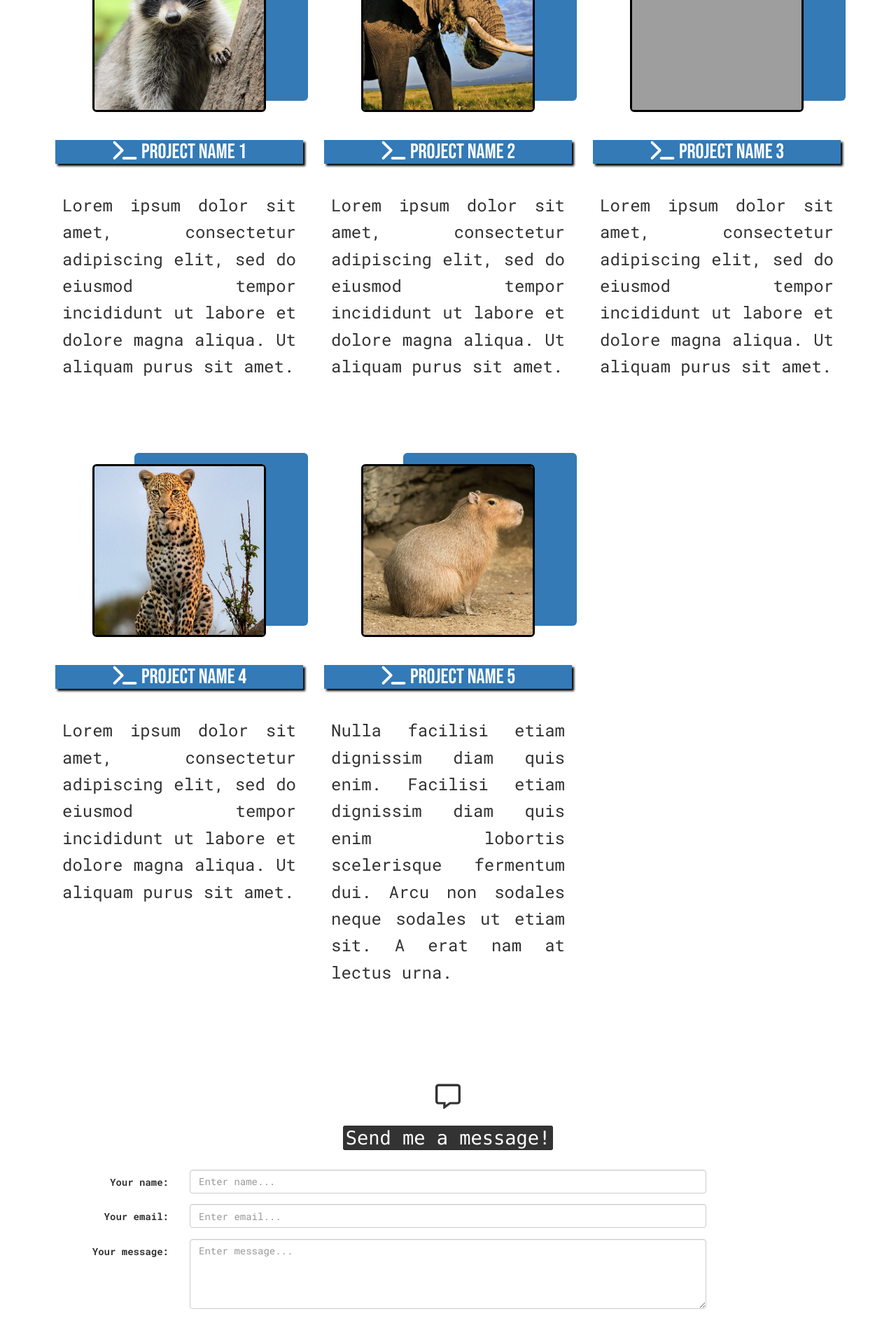
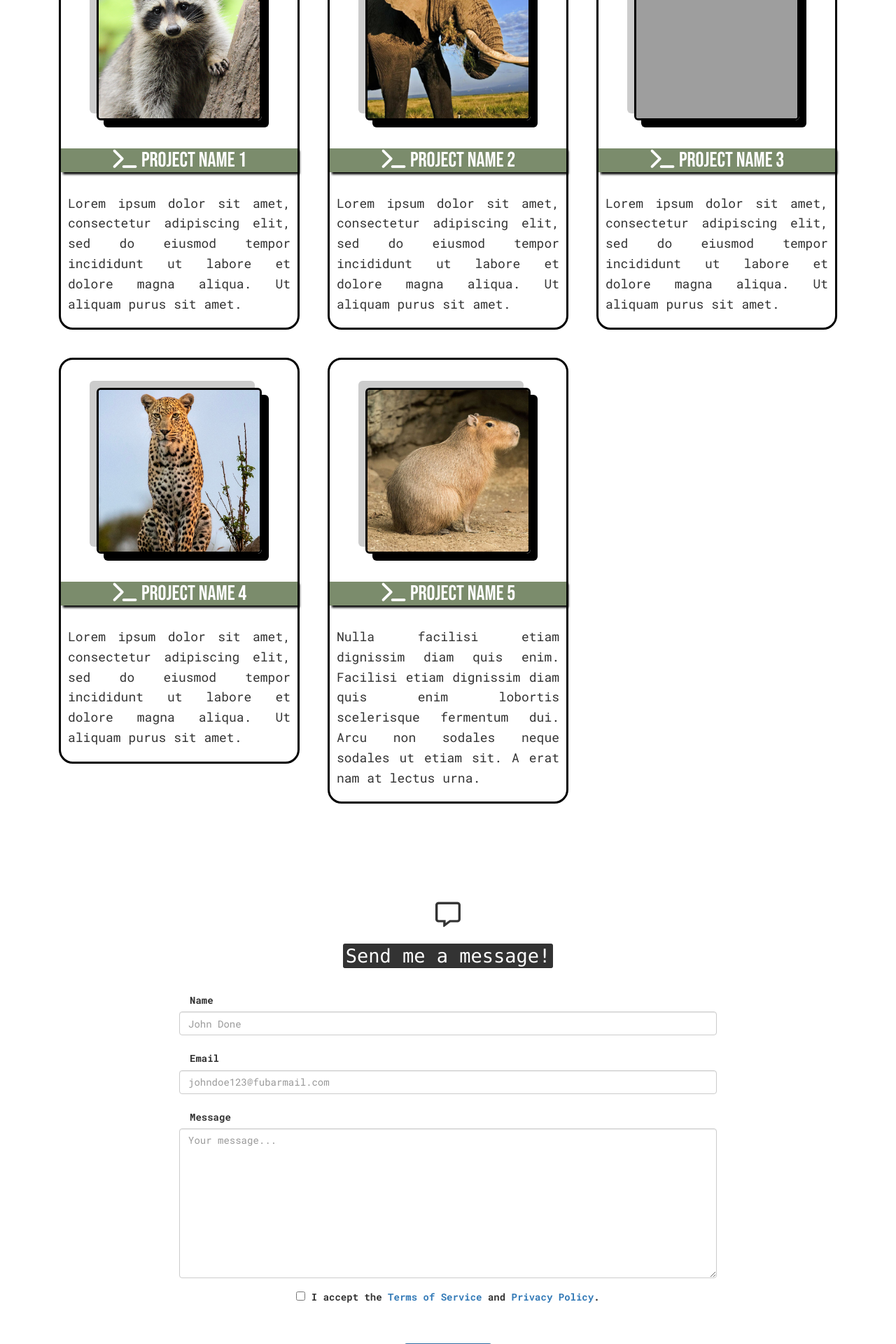
Before and after one commit to ZsakaiBalint/portfolio-website, a PHP site: page / in a window 1280 px wide. Shown: the part 3040-4960 px from the top of the page at 70% size. Run offline with PHP 8.4, Linux system fonts and the light colour scheme; some libraries are stand-ins or nearby versions; grey boxes are pictures that could not be loaded.

Commit message:
added lot of styling to the index page

```diff
--- a/index.html
+++ b/index.html
@@ -307,61 +307,72 @@
 </div>
 
 <div class="container">
+
   <div id="projects" class="flexcontainer row text-center">
 
-    <div class="col-12 col-md-4 col-sm-6">
+    <div class="col-12 col-md-4 col-sm-6 project">
+      <div class="project-inner">
         <img src="images/project1.jpg" class="img-fluid img-rounded" alt="profile image">
         <h2 class="bebas-neue-regular"><i class="fa-solid fa-terminal"></i> Project name 1</h2>
         <div class="project-description">
-        <h3 class="roboto-mono-custom">
+          <h4 class="roboto-mono-custom">
             Lorem ipsum dolor sit amet, consectetur adipiscing elit, sed do eiusmod tempor incididunt ut labore et dolore magna aliqua.
             Ut aliquam purus sit amet.
-        </h3>
+          </h4>
+        </div>
       </div>
     </div>
 
-    <div class="col-12 col-md-4 col-sm-6">
+    <div class="col-12 col-md-4 col-sm-6 project">
+      <div class="project-inner">
         <img src="images/project2.jpg" class="img-fluid img-rounded" alt="profile image">
         <h2 class="bebas-neue-regular"><i class="fa-solid fa-terminal"></i> Project name 2</h2>
         <div class="project-description">
-        <h3 class="roboto-mono-custom">
+          <h4 class="roboto-mono-custom">
             Lorem ipsum dolor sit amet, consectetur adipiscing elit, sed do eiusmod tempor incididunt ut labore et dolore magna aliqua.
             Ut aliquam purus sit amet.
-        </h3>
+          </h4>
+        </div>
       </div>
     </div>
 
-    <div class="col-12 col-md-4 col-sm-6">
+    <div class="col-12 col-md-4 col-sm-6 project">
+      <div class="project-inner">
         <img src="images/project3.jpg" class="img-fluid img-rounded" alt="profile image">
         <h2 class="bebas-neue-regular"><i class="fa-solid fa-terminal"></i> Project name 3</h2>
         <div class="project-description">
-        <h3 class="roboto-mono-custom">
+          <h4 class="roboto-mono-custom">
             Lorem ipsum dolor sit amet, consectetur adipiscing elit, sed do eiusmod tempor incididunt ut labore et dolore magna aliqua.
             Ut aliquam purus sit amet.
-        </h3>
+          </h4>
+        </div>
       </div>
     </div>
 
-    <div class="col-12 col-md-4 col-sm-6">
+    <div class="col-12 col-md-4 col-sm-6 project">
+      <div class="project-inner">
         <img src="images/project4.jpg" class="img-fluid img-rounded" alt="profile image">
         <h2 class="bebas-neue-regular"><i class="fa-solid fa-terminal"></i> Project name 4</h2>
           <div class="project-description">
-        <h3 class="roboto-mono-custom">
+          <h4 class="roboto-mono-custom">
             Lorem ipsum dolor sit amet, consectetur adipiscing elit, sed do eiusmod tempor incididunt ut labore et dolore magna aliqua.
             Ut aliquam purus sit amet.
-        </h3>
+          </h4>
+        </div>
       </div>
     </div>
 
-    <div class="col-12 col-md-4 col-sm-6">
+    <div class="col-12 col-md-4 col-sm-6 project">
+      <div class="project-inner">
         <img src="images/project5.jpg" class="img-fluid img-rounded" alt="profile image">
         <h2 class="bebas-neue-regular"><i class="fa-solid fa-terminal"></i> Project name 5</h2>
         <div class="project-description">
-        <h3 class="roboto-mono-custom">
+          <h4 class="roboto-mono-custom">
             Nulla facilisi etiam dignissim diam quis enim. Facilisi
             etiam dignissim diam quis enim lobortis scelerisque fermentum dui. Arcu non sodales neque sodales ut etiam sit. A erat nam
             at lectus urna.
-        </h3>
+          </h4>
+        </div>
       </div>
     </div>
 
@@ -384,37 +395,24 @@
   <form>
 
     <div class="form-group row">
-      <label for="inputName1" class="col-sm-2 col-form-label">Your name:</label>
-      <div class="col-sm-8">
-        <input type="text" class="form-control" placeholder="Enter name..." id="inputName1" aria-describedby="inputName1" >
-      </div>
-      <label class="col-sm-2 col-form-label"></label>
+        <label for="inputName1" class="col-sm-2 col-form-label">Name</label>
+        <input type="text" class="form-control" placeholder="John Done" id="inputName1" aria-describedby="inputName1" >
     </div>
 
     <div class="form-group row">
-      <label for="inputEmal1" class="col-sm-2 col-form-label">Your email:</label>
-      <div class="col-sm-8">
-        <input type="email" class="form-control" placeholder="Enter email..." id="inputEmal1">
-      </div>
-      <label class="col-sm-2 col-form-label"></label>
+      <label for="inputEmal1" class="col-sm-2 col-form-label">Email</label>
+      <input type="email" class="form-control" placeholder="johndoe123@fubarmail.com" id="inputEmal1">
     </div>
 
     <div class="form-group row">
-      <label for="messageInput1" class="col-sm-2 col-form-label">Your message:</label>
-      <div class="col-sm-8">
-        <textarea placeholder="Enter message..." class="form-control" id="messageInput"></textarea>
-      </div>
-      <label class="col-sm-2 col-form-label"></label>
+      <label for="messageInput1" class="col-sm-2 col-form-label">Message</label>
+      <textarea placeholder="Your message..." class="form-control" id="messageInput" rows="10"></textarea>
     </div>
 
-    <!--
     <div class="form-check">
       <input type="checkbox" class="form-check-input" id="exampleCheck1">
-      <label class="form-check-label" for="exampleCheck1">Check me out</label>
+      <label class="form-check-label" for="exampleCheck1">I accept the <a href="#projects">Terms of Service</a> and <a href="#project">Privacy Policy</a>. </label>
     </div>
-    -->
-
-    <div class="g-recaptcha" data-sitekey="6LfU6x0qAAAAAF6Q2_kBKBuDdsRsQJlkxnUZf5wp"></div><br>
 
     <button type="submit" class="btn btn-primary">Send message</button>
 
@@ -428,13 +426,13 @@
         <div class="row">
           <div class="col-sm-4">
             <h3>Contacts</h3>
-            <p>email: johndone@fubarmail.com</p>
-            <p>phone: +36 30 11 11 111</p>
-            <p>LinkedIn: <a href="https://www.w3schools.com">John Doe</a></p>
+            <p>email: balintzsakai@gmail.com</p>
+            <p>phone: +36 30 24 55 655</p>
+            <p>LinkedIn: <a href="linkedin.com/in/bálint-zsákai">linkedin.com/in/bálint-zsákai</a></p>
           </div>
           <div class="col-sm-4">
-            <h3>Thank you for visiting my page!</h3>
-            <p>This website was made by John Doe, using the Symfony framework.</p>
+            <h3>Terms of Service and Privacy Policy</h3>
+            <p>By using this site, you agree to our <a href="#projects">Terms of Service</a> and <a href="#projects">Privacy Policy</a>.</p>
           </div>
           <div class="col-sm-4">
             <h3>Newsletter</h3>
--- a/styles.css
+++ b/styles.css
@@ -153,7 +192,6 @@ html {
   display: flex;
   align-items: stretch;
   flex-wrap: wrap;
-  row-gap: 60px;
   justify-content: flex-start;
 }
 
@@ -164,7 +202,18 @@ html {
   margin: 20px;
   margin-top: 40px;
   border: 3px solid black;
-  box-shadow: 60px -16px #337ab7;
+  box-shadow: 1rem 1rem black, -1rem -1rem #ccc;
+  transition: box-shadow 1s ease, transform 1s ease;;
+}
+
+.project {
+  transition: background-color 1s ease;
+  padding: 20px;
+}
+
+.project-inner {
+  border: 3px solid black;
+  border-radius: 20px;
 }
 
 .project-description {
@@ -176,40 +225,27 @@ html {
   padding: 10px;
 }
 
-#projects .col-md-5 {
-  background-color: #dbdbdb;
-  margin: 0px 30px 0px 30px;
-  border-radius: 20px;
-  box-shadow: 10px 5px 5px black;
-  border: 3px solid black;
-}
-
 #projects h2 {
-  background-color: #337ab7;
+  background-color: #7b8c6c;
   box-shadow: 3px 3px 3px black;
   color: white;
 }
 
+.project:hover img {
+  box-shadow: 4rem 4rem black, -4rem -4rem #ccc !important;
+  transform: translateY(-20px);
+}
 
-#projects .col-md-5:hover img {
-  box-shadow: 60px -16px #dbdbdb;
-  transition: box-shadow 1s ease;
+.project:hover .project-inner {
+  background-color: #7b8c6c;
+  color: white;
+  cursor: pointer;
 }
-#projects .col-md-5:hover h2 {
-  background-color: #dbdbdb;
-  color: black;
-  transition: background-color 1s ease, color 1s ease;
-}
-#projects .col-md-5:hover h3 {
-  color: white;
-  transition: color 1s ease;
-}
-#projects .col-md-5:hover {
-  cursor: pointer;
-  background-color: #337ab7;
+
+.project:hover h2 {
+  background-color: #2c4729 !important;
   transition: background-color 1s ease;
 }
-
 
 
 /*adjustments for small viewport*/
@@ -352,3 +389,27 @@ li a {
 .navbar-toggle:hover .icon-bar {
   background-color: #888 !important;
 }
+
+
+/* form */
+.form {
+  width: 60%;
+}
+
+.form-group label {
+  text-align: left;
+}
+
+.form button, .form button:active {
+  background-color: #2c4729;
+  cursor: pointer;
+  color: white;
+}
+
+.form button:hover {
+  background-color: black;
+}
+
+.form button {
+  margin-top: 50px;
+}
```
Also changed, not shown: other parts of styles.css (+46 -6 lines). Lines whose indentation alone changed are shown as unchanged.
